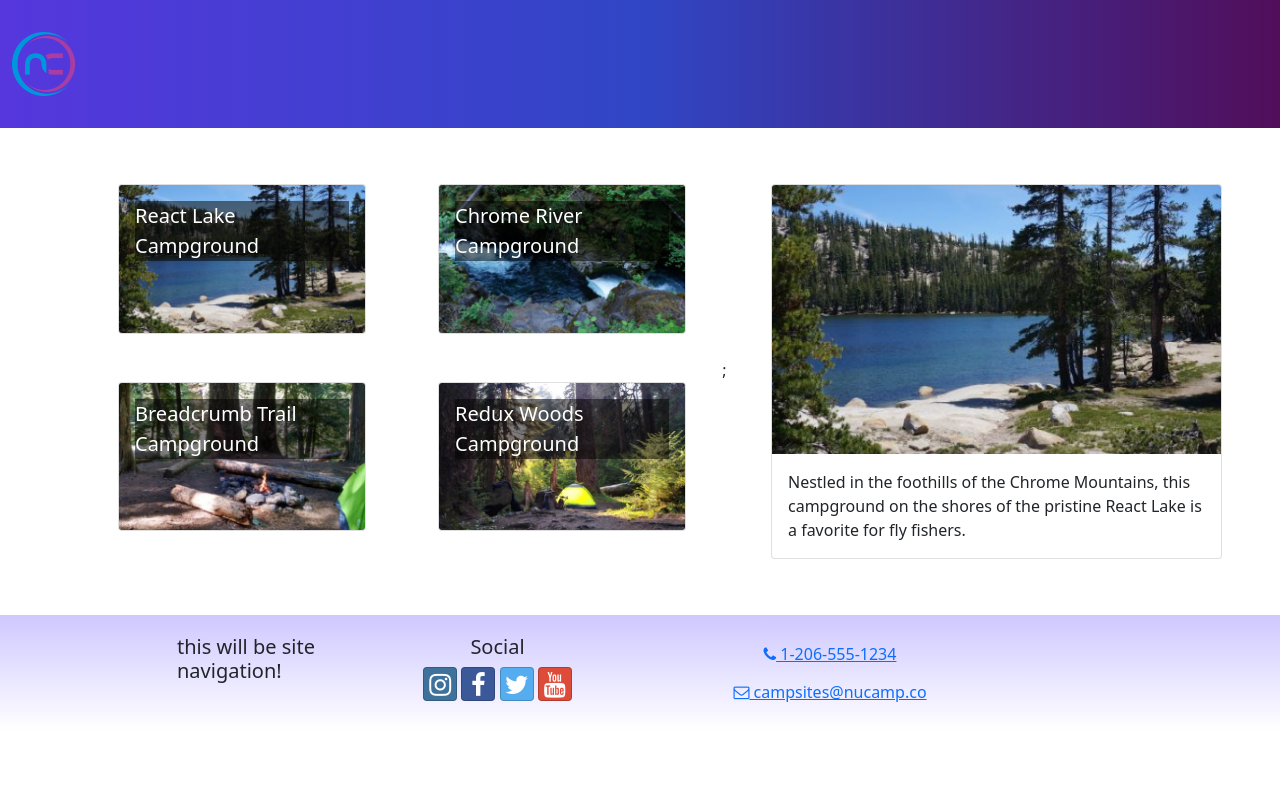
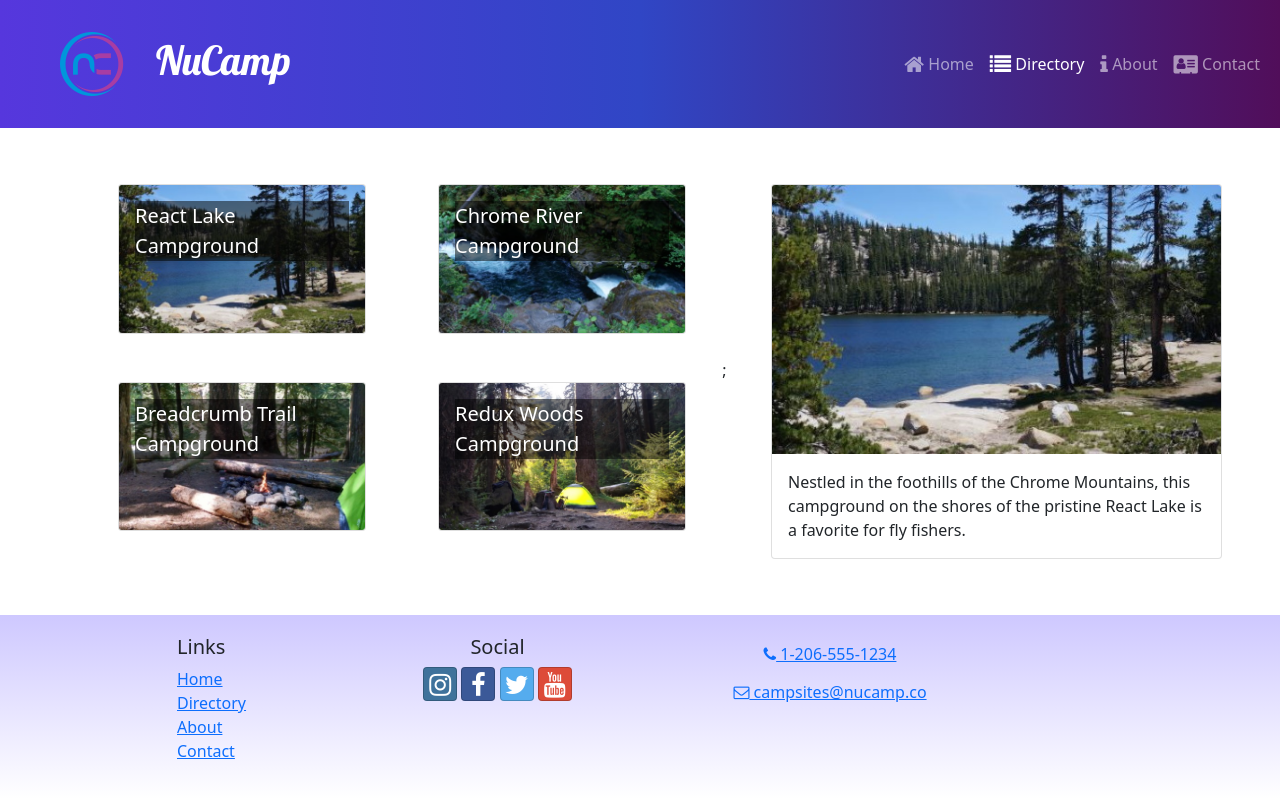
Before and after one commit to anmil-dev/reactcampsite, a React (Create React App) app in the folder 3-React/nucampsite/: page /directory in a window 1280 px wide. Built offline with nearby package versions, Linux system fonts and the light colour scheme.

Commit message:
Header and Footer Links

```diff
--- a/3-React/nucampsite/src/components/Footer.js
+++ b/3-React/nucampsite/src/components/Footer.js
@@ -1,4 +1,5 @@
-import {Container, Row, Col} from 'reactstrap';
+import { Container, Row, Col } from 'reactstrap';
+import { Link } from 'react-router-dom';
 
 const Footer = () => {
     return (
@@ -6,7 +7,21 @@
             <Container>
                 <Row>
                     <Col xs={{ size: 4, offset: 1 }} sm='2'>
-                        <h5>this will be site navigation!</h5>
+                        <h5>Links</h5>
+                        <ul className='list-unstyled'>
+                            <li>
+                                <Link to='/'>Home</Link>
+                            </li>
+                            <li>
+                                <Link to='/directory'>Directory</Link>
+                            </li>
+                            <li>
+                                <Link to='/about'>About</Link>
+                            </li>
+                            <li>
+                                <Link to='/contact'>Contact</Link>
+                            </li>
+                        </ul>
                     </Col>
                     <Col xs='6' sm='3' className='text-center'>
                         <h5>Social</h5>
--- a/3-React/nucampsite/src/components/Header.js
+++ b/3-React/nucampsite/src/components/Header.js
@@ -1,12 +1,50 @@
-import {Navbar, NavbarBrand} from 'reactstrap';
+import { useState } from 'react';
+import {
+    Navbar,
+    NavbarBrand,
+    Collapse,
+    NavbarToggler,
+    Nav,
+    NavItem
+} from 'reactstrap';
+import { NavLink } from 'react-router-dom';
 import NucampLogo from '../app/assets/img/logo.png';
 
 const Header = () => {
+    const [menuOpen, setMenuOpen] = useState(false);
+
     return (
         <Navbar dark color='primary' sticky='top' expand='md'>
-            <NavbarBrand href='/'>
-                <img src={NucampLogo} alt='nucamp logo' />
+            <NavbarBrand href='/' className='ms-5'>
+                <img src={NucampLogo} alt='nucamp logo' className='float-start' />
+                <h1 className='mt-1'>NuCamp</h1>
             </NavbarBrand>
+
+            <NavbarToggler onClick={() => setMenuOpen(!menuOpen)} />
+            <Collapse isOpen={menuOpen} navbar>
+                <Nav className='ms-auto' navbar>
+                    <NavItem>
+                        <NavLink className='nav-link' to='/'>
+                            <i className='fa fa-home fa-lg' /> Home
+                        </NavLink>
+                    </NavItem>
+                    <NavItem>
+                        <NavLink className='nav-link' to='/directory'>
+                            <i className='fa fa-list fa-lg' /> Directory
+                        </NavLink>
+                    </NavItem>
+                    <NavItem>
+                        <NavLink className='nav-link' to='/about'>
+                            <i className='fa fa-info fa-lg' /> About
+                        </NavLink>
+                    </NavItem>
+                    <NavItem>
+                        <NavLink className='nav-link' to='/contact'>
+                            <i className='fa fa-address-card fa-lg' /> Contact
+                        </NavLink>
+                    </NavItem>
+                </Nav>
+            </Collapse>
         </Navbar>
     );
 };
```
